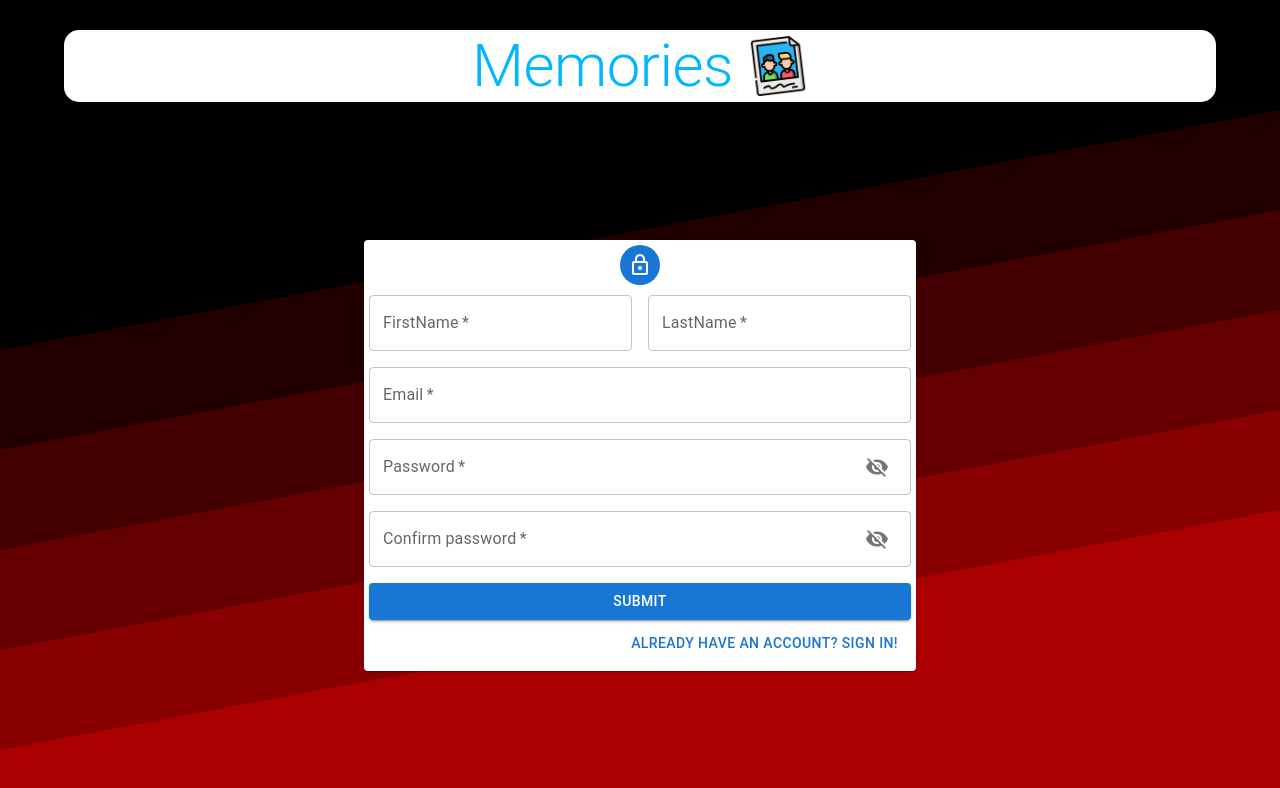
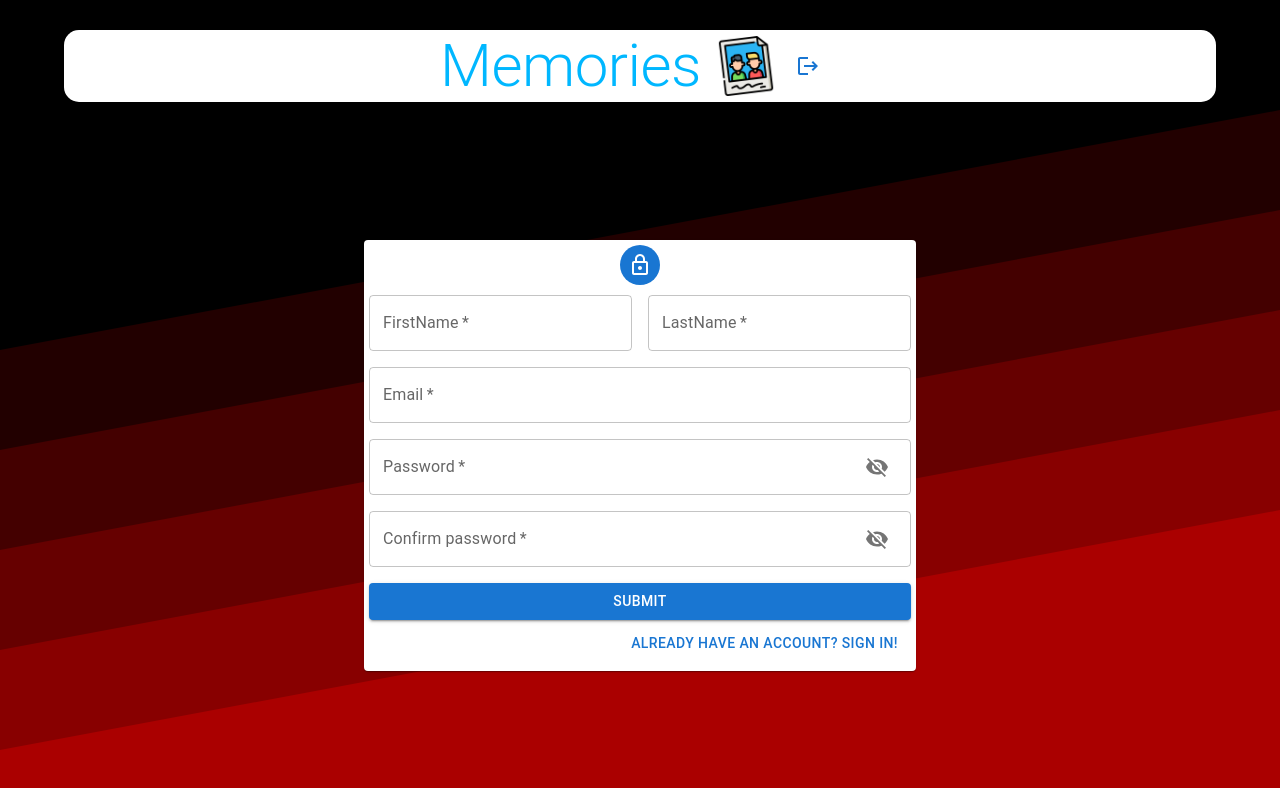
Before and after one commit to AlexeyTuzov/memories, a React (Create React App) app in the folder client/: page /auth in a window 1280 px wide. Shown: the top 788 px of the page. Built offline with nearby package versions, Linux system fonts and the light colour scheme.

Commit message:
Logout functionality added

```diff
--- a/client/src/App.tsx
+++ b/client/src/App.tsx
@@ -1,5 +1,5 @@
 import React, { FC } from 'react';
-import Navbar from './components/Navbar/Navbar';
+import NavbarWrap from './components/Navbar/NavbarWrap';
 import { Routes, Route, Navigate } from 'react-router-dom'
 import Main from './components/Main/MainWrap';
 import AuthWrap from './components/AuthCard/AuthWrap';
@@ -9,7 +9,7 @@ const App: FC = () => {
 
     return (
         <>
-            <Navbar/>
+            <NavbarWrap />
             <Routes>
                 <Route path='/' element={<Main/>}/>
                 <Route path='/auth' element={<AuthWrap/>}/>
--- a/client/src/components/Navbar/Navbar.tsx
+++ b/client/src/components/Navbar/Navbar.tsx
@@ -1,8 +1,14 @@
 import React, { FC } from 'react';
 import { AppBar, Container, Typography } from '@mui/material';
 import memories from '../../assets/memories.png';
+import { Logout } from '@mui/icons-material';
+import { Button } from '@mui/material';
 
-const Navbar: FC = () => {
+interface NavbarProps {
+    logoutHandler: () => void;
+}
+
+const Navbar: FC<NavbarProps> = (props) => {
     return (
         <Container>
             <AppBar sx={{
@@ -14,16 +20,19 @@ const Navbar: FC = () => {
                 alignItems: 'center',
                 maxWidth: 'lg'
             }}
-                    position='static'
-                    color='inherit'>
+                position='static'
+                color='inherit'>
                 <Typography sx={{
                     color: 'rgba(0,183,255, 1)',
                     marginRight: '15px'
                 }}
-                            variant='h2'
+                    variant='h2'
                 >Memories
                 </Typography>
-                <img src={memories} alt='Memories' height='60'/>
+                <img src={memories} alt='Memories' height='60' />
+                <Button onClick={props.logoutHandler}>
+                    <Logout />
+                </Button>
 
             </AppBar>
         </Container>
--- /dev/null
+++ b/client/src/components/Navbar/NavbarWrap.tsx
@@ -0,0 +1,18 @@
+import React, { FC } from 'react';
+import Navbar from './Navbar';
+import { useDispatch } from 'react-redux';
+import actionTypes from '../../redux/actions/actionTypes';
+
+const NavbarWrap: FC = () => {
+
+    const dispatch = useDispatch();
+    const logoutHandler = () => {
+        dispatch({type: actionTypes.LOG_OUT});
+    }
+
+    return (
+        <Navbar logoutHandler={logoutHandler}/>
+    );
+}
+
+export default NavbarWrap;
--- a/client/src/redux/actions/authActions.ts
+++ b/client/src/redux/actions/authActions.ts
@@ -13,5 +13,4 @@ export const logIn = (userEmail: string, userPassword: string) => async (dispatc
         const res: string[] = err.response.data;
         dispatch(updateServerMessages(res || []));
     }
-
 }
--- a/client/src/redux/reducers/auth.ts
+++ b/client/src/redux/reducers/auth.ts
@@ -27,7 +27,10 @@ export default (auth: AuthorizedUser = defaultState, action: AuthAction): Author
             auth.isAuthenticated = true;
             return {...auth};
         case actionTypes.LOG_OUT:
-            return defaultState;
+            auth.userID = '';
+            auth.userToken = '';
+            auth.isAuthenticated = false;
+            return {...auth};
         default:
             return auth;
     }
```
